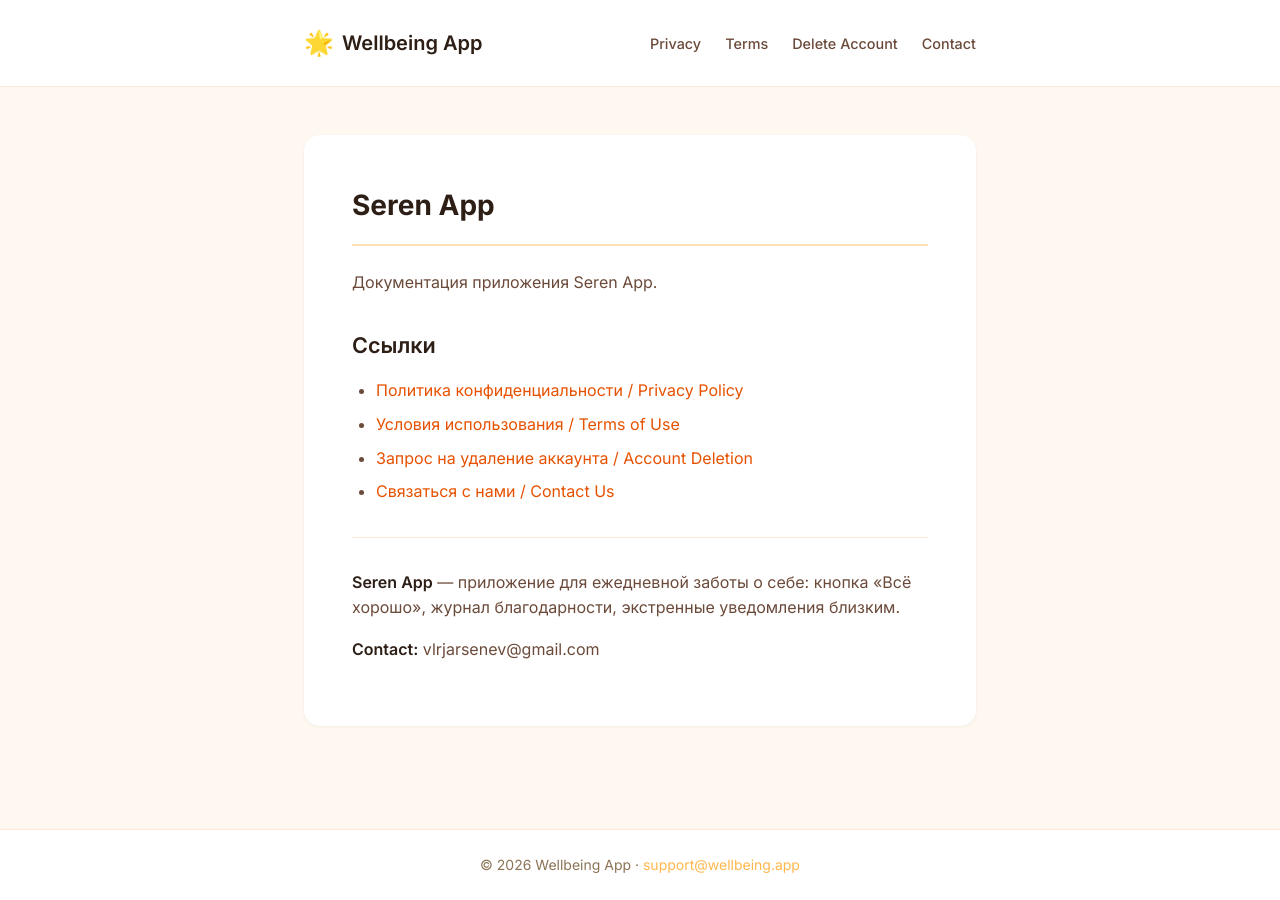
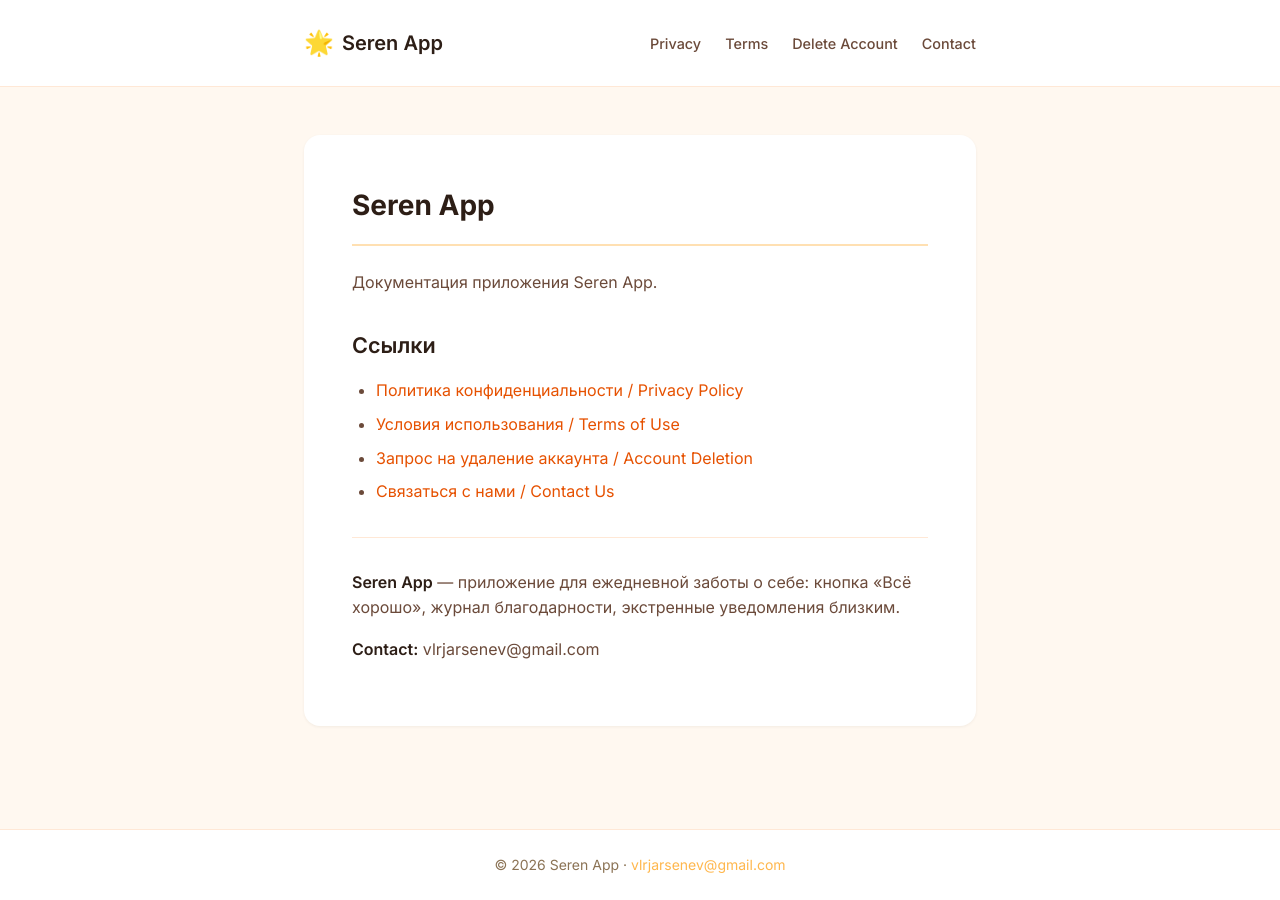
Before and after one commit to vlrjarsenev-ux/Seren-app, a Jekyll site: the page built from index.md, in a window 1280 px wide. Built offline with Jekyll 4.4.1, drawn with Linux system fonts in a browser that asks for light colours.

Commit message:
Update default.html

```diff
--- a/_layouts/default.html
+++ b/_layouts/default.html
@@ -3,7 +3,7 @@
 <head>
   <meta charset="utf-8">
   <meta name="viewport" content="width=device-width, initial-scale=1">
-  <title>{{ page.title }} | Wellbeing App</title>
+  <title>{{ page.title }} | Seren App</title>
   <link rel="stylesheet" href="{{ '/assets/css/style.css' | relative_url }}">
   <link rel="preconnect" href="https://fonts.googleapis.com">
   <link rel="preconnect" href="https://fonts.gstatic.com" crossorigin>
@@ -14,7 +14,7 @@
     <div class="container">
       <a href="{{ '/' | relative_url }}" class="logo">
         <span class="logo-icon">🌟</span>
-        <span class="logo-text">Wellbeing App</span>
+        <span class="logo-text">Seren App</span>
       </a>
       <nav class="site-nav">
         <a href="{{ '/privacy' | relative_url }}">Privacy</a>
@@ -35,7 +35,7 @@
 
   <footer class="site-footer">
     <div class="container">
-      <p>© {{ site.time | date: '%Y' }} Wellbeing App · <a href="mailto:support@wellbeing.app">support@wellbeing.app</a></p>
+      <p>© {{ site.time | date: '%Y' }} Seren App · <a href="mailto:vlrjarsenev@gmail.com">vlrjarsenev@gmail.com</a></p>
     </div>
   </footer>
 </body>
```
